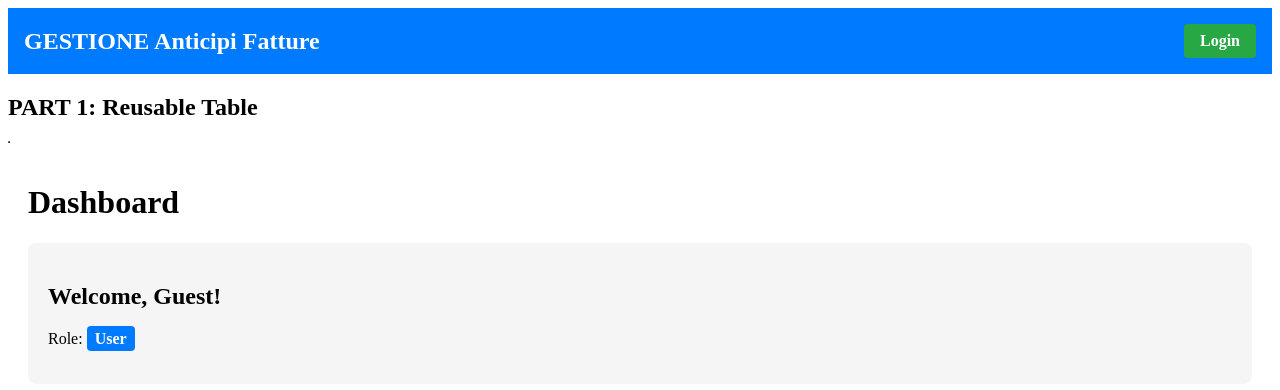
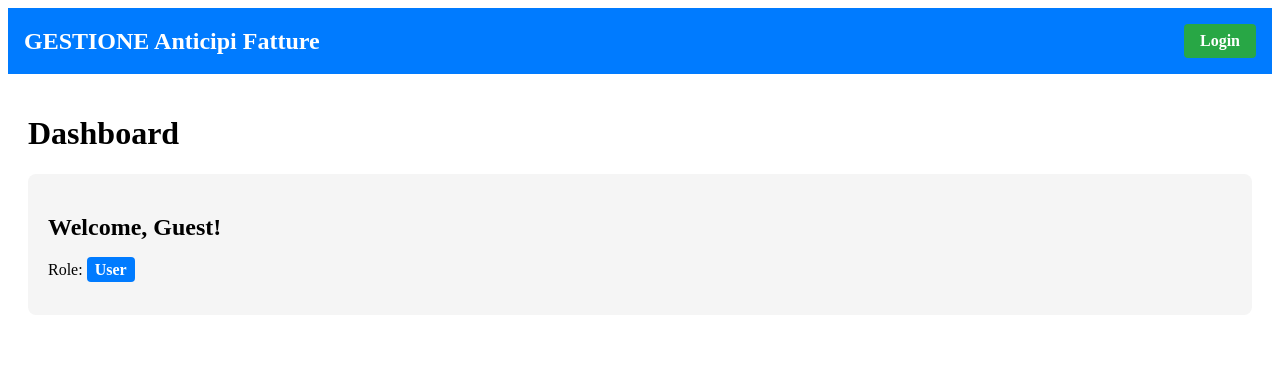
Before and after one commit to SparshSingh10/Angular, an Angular app in the folder RoutingAQ/: page /dashboard in a window 1280 px wide. Shown: the top 390 px of the page. Built offline with nearby package versions, Linux system fonts and the light colour scheme.

Commit message:
Add sibling communication changes to table component

```diff
--- a/RoutingAQ/src/app/app.component.html
+++ b/RoutingAQ/src/app/app.component.html
@@ -1,6 +1,2 @@
 <app-header></app-header>
-<h2>PART 1: Reusable Table</h2>
-
-<app-table></app-table>
-
 <router-outlet></router-outlet>
--- a/RoutingAQ/src/app/app.module.ts
+++ b/RoutingAQ/src/app/app.module.ts
@@ -6,14 +6,12 @@ import { AppRoutingModule } from './app-routing.module';
 import { AppComponent } from './app.component';
 import { HeaderComponent } from './shared/header/header.component';
 import { DashboardComponent } from './dashboard/dashboard.component';
-import { TableComponent } from './shared/table/table.component';
 
 @NgModule({
   declarations: [
     AppComponent,
     HeaderComponent,
-    DashboardComponent,
-    TableComponent
+    DashboardComponent
   ],
   imports: [
     BrowserModule,
```
